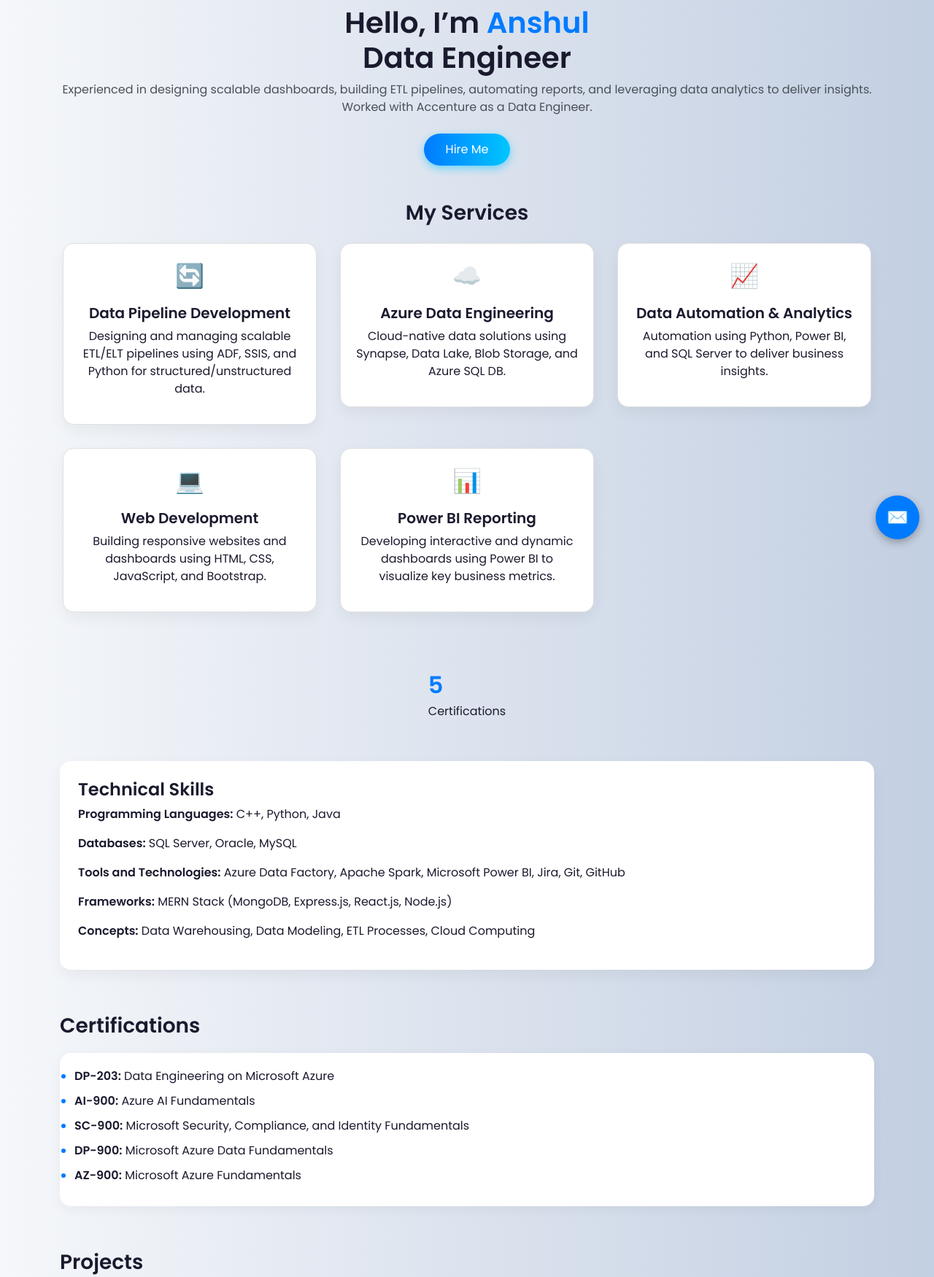
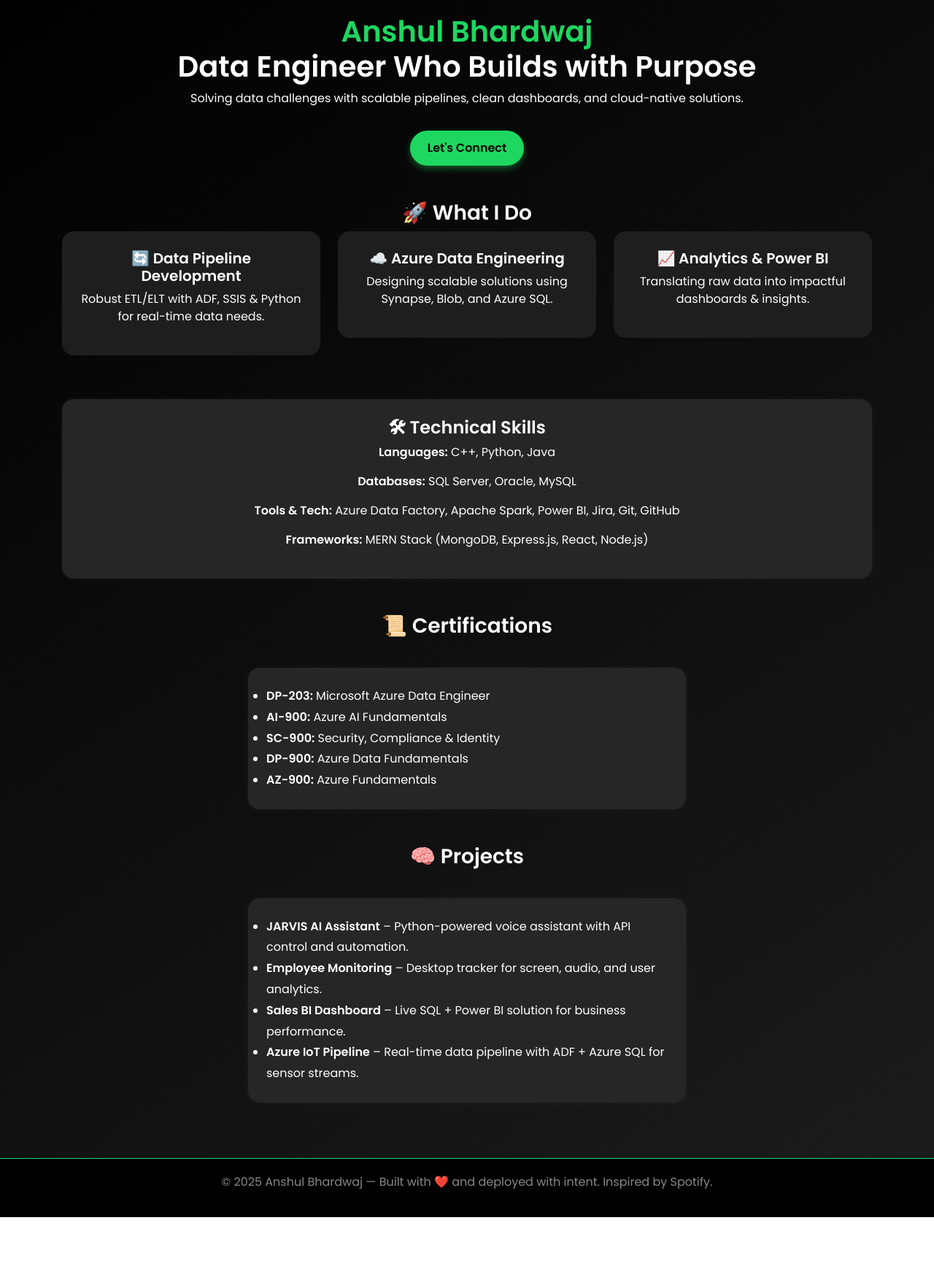
Before and after one commit to anshulbhardwaj123/anshulbhardwaj-portfolio, a plain HTML site: page index.html in a window 1280 px wide. Shown: the part 41-1791 px from the top of the page at 73% size. After the commit the page ends 1709 px from the top, so only its background shows below. Drawn offline with nearby package versions, Linux system fonts and the light colour scheme.

Commit message:
index.html

```diff
--- a/index.html
+++ b/index.html
@@ -3,251 +3,139 @@
 <head>
   <meta charset="UTF-8">
   <meta name="viewport" content="width=device-width, initial-scale=1.0">
-  <title>Anshul Bhardwaj | Portfolio</title>
+  <title>Anshul Bhardwaj | Data Engineer Portfolio</title>
   <link rel="stylesheet" href="https://cdn.jsdelivr.net/npm/bootstrap@5.3.0/dist/css/bootstrap.min.css">
   <link href="https://fonts.googleapis.com/css2?family=Poppins:wght@300;400;600&display=swap" rel="stylesheet">
   <style>
     body {
       font-family: 'Poppins', sans-serif;
-      color: #1a1a2e;
-      background: linear-gradient(to right, #f5f7fa, #c3cfe2);
-      min-height: 100vh;
-      position: relative;
-      animation: fadeInBody 1.2s ease-in-out;
+      background: linear-gradient(145deg, #000000, #1c1c1c);
+      color: #fff;
+      margin: 0;
+      padding: 0;
+      overflow-x: hidden;
     }
 
-    @keyframes fadeInBody {
-      from { opacity: 0; }
-      to { opacity: 1; }
+    .container {
+      padding: 60px 15px;
     }
 
     .btn-theme {
-      background: linear-gradient(90deg, #007bff, #00c6ff);
-      color: white;
+      background-color: #1ed760;
+      color: #000;
+      border-radius: 30px;
+      padding: 12px 24px;
+      font-weight: bold;
       border: none;
-      border-radius: 50px;
-      padding: 10px 30px;
-      transition: transform 0.3s ease;
-      box-shadow: 0 4px 12px rgba(0, 198, 255, 0.5);
+      box-shadow: 0 4px 10px rgba(30, 215, 96, 0.4);
+      transition: transform 0.3s ease, box-shadow 0.3s ease;
     }
 
     .btn-theme:hover {
+      background-color: #1db954;
       transform: scale(1.05);
+      box-shadow: 0 6px 20px rgba(30, 215, 96, 0.6);
     }
 
     h1, h3, h4, h5, h6 {
       font-weight: 600;
-      animation: fadeInUp 1s ease;
     }
 
     .highlight {
-      color: #007bff;
-    }
-
-    .service-icon {
-      font-size: 2rem;
-      margin-bottom: 15px;
-    }
-
-    .text-muted {
-      color: #495057 !important;
-    }
-
-    ul li::marker {
-      color: #007bff;
+      color: #1ed760;
     }
 
     .card-service {
-      background: #ffffff;
-      border-radius: 15px;
-      box-shadow: 0 8px 20px rgba(0, 0, 0, 0.05);
-      padding: 20px;
+      background-color: #1e1e1e;
+      border: none;
+      border-radius: 16px;
+      padding: 25px;
+      margin-bottom: 20px;
       transition: transform 0.3s ease, box-shadow 0.3s ease;
-      animation: fadeInUp 0.9s ease;
-      border: 1px solid #e0e0e0;
     }
 
     .card-service:hover {
-      transform: translateY(-5px);
-      box-shadow: 0 0 25px rgba(0, 198, 255, 0.5);
+      box-shadow: 0 0 25px rgba(30, 215, 96, 0.5);
+      transform: translateY(-8px);
     }
 
-    @keyframes fadeInUp {
-      from { transform: translateY(20px); opacity: 0; }
-      to { transform: translateY(0); opacity: 1; }
-    }
-
-    .tech-stack {
-      background-color: #ffffff;
+    .tech-stack, ul {
+      background-color: #262626;
+      border-radius: 16px;
       padding: 25px;
-      border-radius: 15px;
-      box-shadow: 0 8px 20px rgba(0, 0, 0, 0.05);
       margin-top: 40px;
-      animation: fadeInUp 1s ease;
-    }
-
-    .section-title {
-      font-size: 1.75rem;
-      margin-top: 60px;
-      margin-bottom: 20px;
-    }
-
-    ul {
-      background: #ffffff;
-      border-radius: 15px;
-      padding: 20px;
-      box-shadow: 0 4px 16px rgba(0,0,0,0.05);
-      animation: fadeInUp 1.1s ease;
+      box-shadow: 0 0 10px rgba(255,255,255,0.05);
     }
 
     ul li {
-      margin-bottom: 10px;
-    }
-
-    .floating-contact {
-      position: fixed;
-      bottom: 20px;
-      right: 20px;
-      background: #007bff;
-      color: #fff;
-      border: none;
-      border-radius: 50%;
-      width: 60px;
-      height: 60px;
-      font-size: 24px;
-      box-shadow: 0 4px 12px rgba(0,0,0,0.3);
-      transition: transform 0.3s;
-    }
-
-    .floating-contact:hover {
-      transform: scale(1.1);
+      line-height: 1.8em;
     }
 
     footer {
-      background-color: #1a1a2e;
-      color: #ffffff;
+      background-color: #000;
+      padding: 20px;
       text-align: center;
-      padding: 20px 0;
-      margin-top: 80px;
-    }
-
-    .stats {
-      display: flex;
-      justify-content: space-around;
-      margin-top: 60px;
-    }
-
-    .counter {
-      font-size: 2rem;
-      color: #007bff;
-      font-weight: bold;
+      color: #888;
+      border-top: 1px solid #1ed760;
     }
   </style>
 </head>
 <body>
-  <div class="container py-5">
-    <div class="text-center mb-5">
-      <h1>Hello, I’m <span class="highlight">Anshul</span><br>Data Engineer</h1>
-      <p class="text-muted">Experienced in designing scalable dashboards, building ETL pipelines, automating reports, and leveraging data analytics to deliver insights. Worked with Accenture as a Data Engineer.</p>
-      <button class="btn btn-theme mt-2">Hire Me</button>
-    </div>
+  <div class="container text-center">
+    <h1><span class="highlight">Anshul Bhardwaj</span> <br>Data Engineer Who Builds with Purpose</h1>
+    <p>Solving data challenges with scalable pipelines, clean dashboards, and cloud-native solutions.</p>
+    <button class="btn-theme mt-3">Let's Connect</button>
 
-    <h3 class="text-center">My Services</h3>
-    <div class="row text-center">
-      <div class="col-md-4 p-3">
+    <h3 class="mt-5">🚀 What I Do</h3>
+    <div class="row">
+      <div class="col-md-4">
         <div class="card-service">
-          <div class="service-icon">🔄</div>
-          <h5>Data Pipeline Development</h5>
-          <p>Designing and managing scalable ETL/ELT pipelines using ADF, SSIS, and Python for structured/unstructured data.</p>
+          <h5>🔄 Data Pipeline Development</h5>
+          <p>Robust ETL/ELT with ADF, SSIS & Python for real-time data needs.</p>
         </div>
       </div>
-      <div class="col-md-4 p-3">
+      <div class="col-md-4">
         <div class="card-service">
-          <div class="service-icon">☁️</div>
-          <h5>Azure Data Engineering</h5>
-          <p>Cloud-native data solutions using Synapse, Data Lake, Blob Storage, and Azure SQL DB.</p>
+          <h5>☁️ Azure Data Engineering</h5>
+          <p>Designing scalable solutions using Synapse, Blob, and Azure SQL.</p>
         </div>
       </div>
-      <div class="col-md-4 p-3">
+      <div class="col-md-4">
         <div class="card-service">
-          <div class="service-icon">📈</div>
-          <h5>Data Automation & Analytics</h5>
-          <p>Automation using Python, Power BI, and SQL Server to deliver business insights.</p>
-        </div>
-      </div>
-      <div class="col-md-4 p-3">
-        <div class="card-service">
-          <div class="service-icon">💻</div>
-          <h5>Web Development</h5>
-          <p>Building responsive websites and dashboards using HTML, CSS, JavaScript, and Bootstrap.</p>
-        </div>
-      </div>
-      <div class="col-md-4 p-3">
-        <div class="card-service">
-          <div class="service-icon">📊</div>
-          <h5>Power BI Reporting</h5>
-          <p>Developing interactive and dynamic dashboards using Power BI to visualize key business metrics.</p>
+          <h5>📈 Analytics & Power BI</h5>
+          <p>Translating raw data into impactful dashboards & insights.</p>
         </div>
       </div>
     </div>
 
-    <div class="stats">
-      <div>
-        <div class="counter" id="certsCount">0</div>
-        <p>Certifications</p>
-      </div>
+    <div class="tech-stack">
+      <h4>🛠 Technical Skills</h4>
+      <p><strong>Languages:</strong> C++, Python, Java</p>
+      <p><strong>Databases:</strong> SQL Server, Oracle, MySQL</p>
+      <p><strong>Tools & Tech:</strong> Azure Data Factory, Apache Spark, Power BI, Jira, Git, GitHub</p>
+      <p><strong>Frameworks:</strong> MERN Stack (MongoDB, Express.js, React, Node.js)</p>
     </div>
 
-    <div class="tech-stack">
-      <h4>Technical Skills</h4>
-      <p><strong>Programming Languages:</strong> C++, Python, Java</p>
-      <p><strong>Databases:</strong> SQL Server, Oracle, MySQL</p>
-      <p><strong>Tools and Technologies:</strong> Azure Data Factory, Apache Spark, Microsoft Power BI, Jira, Git, GitHub</p>
-      <p><strong>Frameworks:</strong> MERN Stack (MongoDB, Express.js, React.js, Node.js)</p>
-      <p><strong>Concepts:</strong> Data Warehousing, Data Modeling, ETL Processes, Cloud Computing</p>
-    </div>
-
-    <h3 class="section-title">Certifications</h3>
-    <ul>
-      <li><strong>DP-203:</strong> Data Engineering on Microsoft Azure</li>
+    <h3 class="mt-5">📜 Certifications</h3>
+    <ul class="text-start mx-auto" style="max-width: 600px;">
+      <li><strong>DP-203:</strong> Microsoft Azure Data Engineer</li>
       <li><strong>AI-900:</strong> Azure AI Fundamentals</li>
-      <li><strong>SC-900:</strong> Microsoft Security, Compliance, and Identity Fundamentals</li>
-      <li><strong>DP-900:</strong> Microsoft Azure Data Fundamentals</li>
-      <li><strong>AZ-900:</strong> Microsoft Azure Fundamentals</li>
+      <li><strong>SC-900:</strong> Security, Compliance & Identity</li>
+      <li><strong>DP-900:</strong> Azure Data Fundamentals</li>
+      <li><strong>AZ-900:</strong> Azure Fundamentals</li>
     </ul>
 
-    <h3 class="section-title">Projects</h3>
-    <ul>
-      <li><strong>JARVIS Personal AI Assistant</strong> – Python-based voice assistant integrated with web APIs, TTS, and speech recognition for seamless interactions.</li>
-      <li><strong>Employee Monitoring System</strong> – Tracks keyboard activity, takes screenshots, captures sound; ideal for productivity & parental control.</li>
-      <li><strong>Sales Dashboard Automation</strong> – SQL + Power BI based automated reporting with scheduled refresh & email delivery.</li>
-      <li><strong>Azure Data Pipeline Project</strong> – Real-time ETL system using ADF & Azure SQL for IoT data analysis.</li>
+    <h3 class="mt-5">🧠 Projects</h3>
+    <ul class="text-start mx-auto" style="max-width: 600px;">
+      <li><strong>JARVIS AI Assistant</strong> – Python-powered voice assistant with API control and automation.</li>
+      <li><strong>Employee Monitoring</strong> – Desktop tracker for screen, audio, and user analytics.</li>
+      <li><strong>Sales BI Dashboard</strong> – Live SQL + Power BI solution for business performance.</li>
+      <li><strong>Azure IoT Pipeline</strong> – Real-time data pipeline with ADF + Azure SQL for sensor streams.</li>
     </ul>
   </div>
 
-  <button class="floating-contact" title="Contact">✉️</button>
-
   <footer>
-    <p>&copy; 2025 Anshul Bhardwaj. Built with ❤️ using HTML, CSS & Bootstrap.</p>
+    <p>&copy; 2025 Anshul Bhardwaj — Built with ❤️ and deployed with intent. Inspired by Spotify.</p>
   </footer>
-
-  <script>
-    const animateCounter = (id, target) => {
-      let current = 0;
-      const increment = target / 100;
-      const interval = setInterval(() => {
-        current += increment;
-        if (current >= target) {
-          current = target;
-          clearInterval(interval);
-        }
-        document.getElementById(id).innerText = Math.floor(current);
-      }, 20);
-    };
-
-    window.onload = () => {
-      animateCounter("certsCount", 5);
-    };
-  </script>
 </body>
 </html>
```
